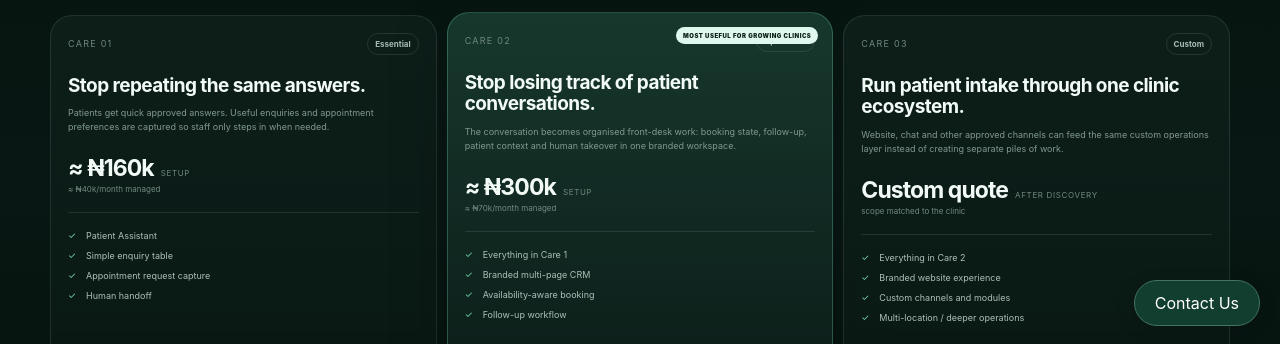
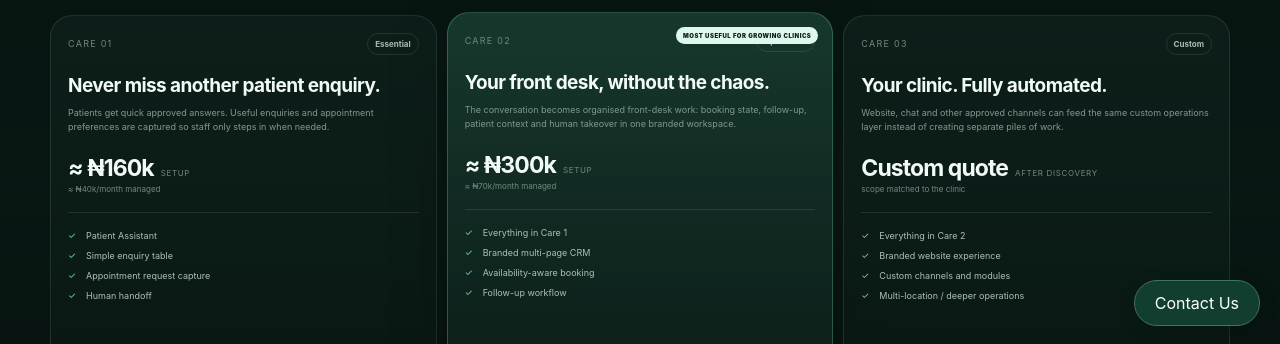
Before and after one commit to oyekola-ololade/whatsapp-support-bot, a website: page bizi-dentist-care-demo/index.html in a window 1280 px wide. Shown: the part 456-800 px from the top of the page. Drawn offline with Linux system fonts and the light colour scheme.

Commit message:
Align care package headlines with approved launch messaging

```diff
--- a/bizi-dentist-care-demo/index.html
+++ b/bizi-dentist-care-demo/index.html
@@ -28,7 +28,7 @@
           <div class="care-grid">
             <article class="care-card" data-care-card="1">
               <div class="care-card-top"><span>CARE 01</span><b>Essential</b></div>
-              <h3>Stop repeating the same answers.</h3>
+              <h3>Never miss another patient enquiry.</h3>
               <p>Patients get quick approved answers. Useful enquiries and appointment preferences are captured so staff only steps in when needed.</p>
               <div class="care-price"><strong>≈ ₦160k</strong><span>setup</span></div>
               <small class="managed">≈ ₦40k/month managed</small>
@@ -39,7 +39,7 @@
             <article class="care-card featured" data-care-card="2">
               <div class="recommended">MOST USEFUL FOR GROWING CLINICS</div>
               <div class="care-card-top"><span>CARE 02</span><b>Operations</b></div>
-              <h3>Stop losing track of patient conversations.</h3>
+              <h3>Your front desk, without the chaos.</h3>
               <p>The conversation becomes organised front-desk work: booking state, follow-up, patient context and human takeover in one branded workspace.</p>
               <div class="care-price"><strong>≈ ₦300k</strong><span>setup</span></div>
               <small class="managed">≈ ₦70k/month managed</small>
@@ -49,7 +49,7 @@
 
             <article class="care-card" data-care-card="3">
               <div class="care-card-top"><span>CARE 03</span><b>Custom</b></div>
-              <h3>Run patient intake through one clinic ecosystem.</h3>
+              <h3>Your clinic. Fully automated.</h3>
               <p>Website, chat and other approved channels can feed the same custom operations layer instead of creating separate piles of work.</p>
               <div class="care-price"><strong>Custom quote</strong><span>after discovery</span></div>
               <small class="managed">scope matched to the clinic</small>
```
